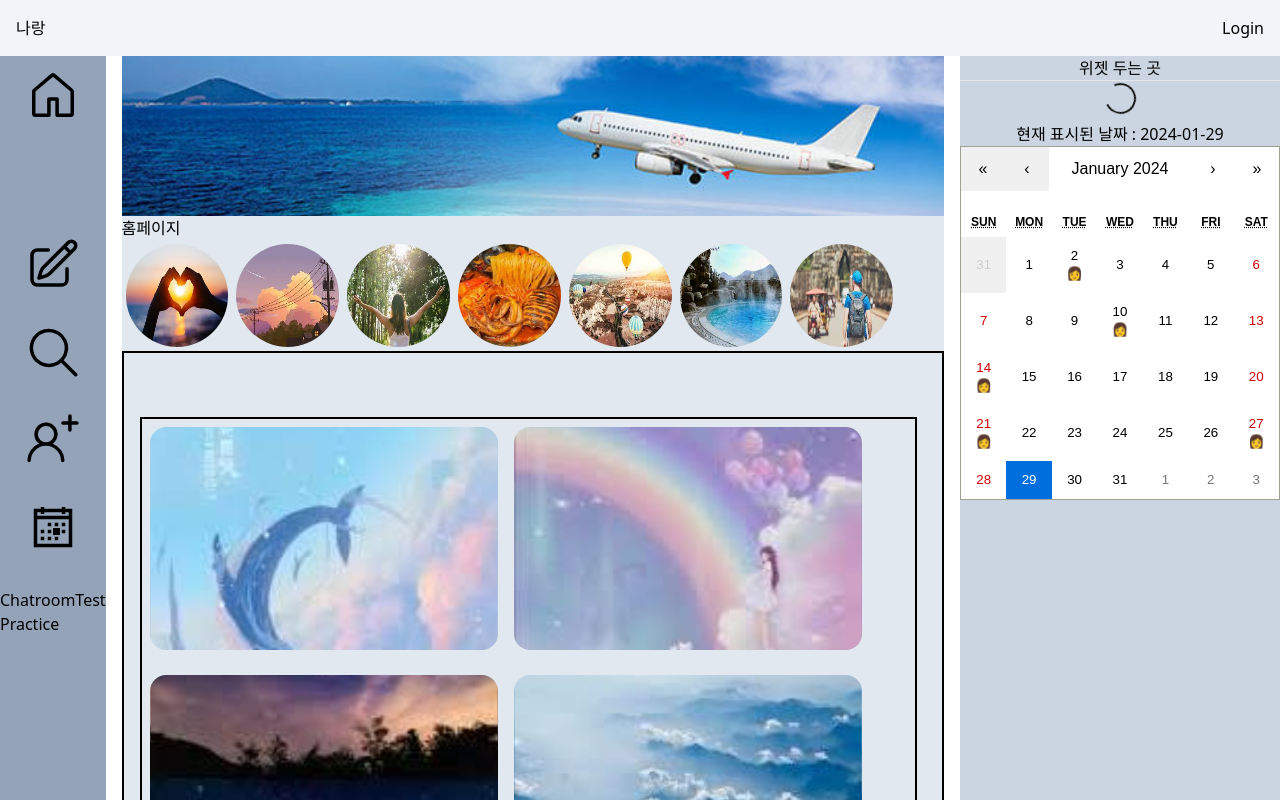
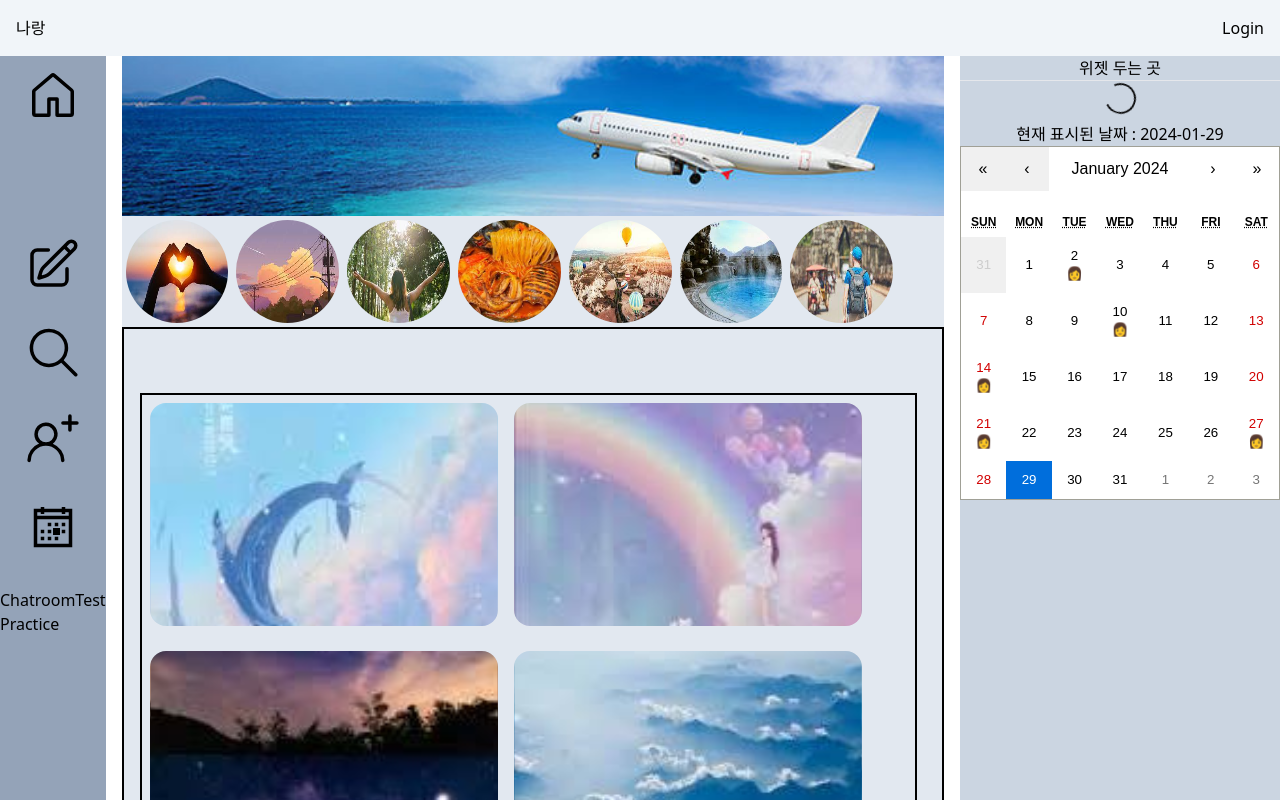
Before and after one commit to narang-trip/frontend, a React (Vite) app in the folder frontend/: page / in a window 1280 px wide. Shown: the top 800 px of the page. Built offline with nearby package versions, Linux system fonts and the light colour scheme.

Commit message:
test: test webhook of gitlab
Change-Id: I0727336eb47a02e087294356d0e8cb18f9b25d8d

```diff
--- a/frontend/src/pages/Home.jsx
+++ b/frontend/src/pages/Home.jsx
@@ -9,7 +9,6 @@ export default function HomePage() {
         src="/assets/travelBanner.jpg"
         className="object-cover w-full h-40"
       />
-      <h1>홈페이지</h1>
       <Concept />
       <TripList />
     </div>
```
